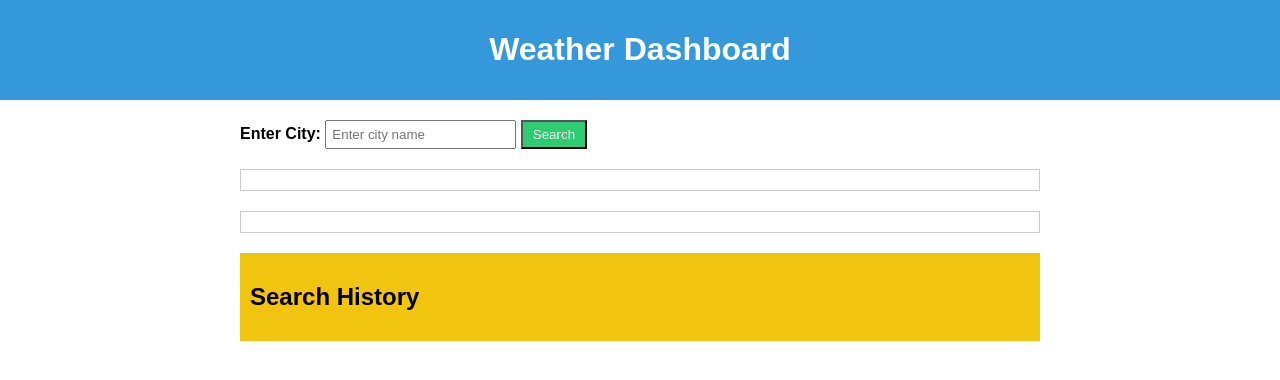
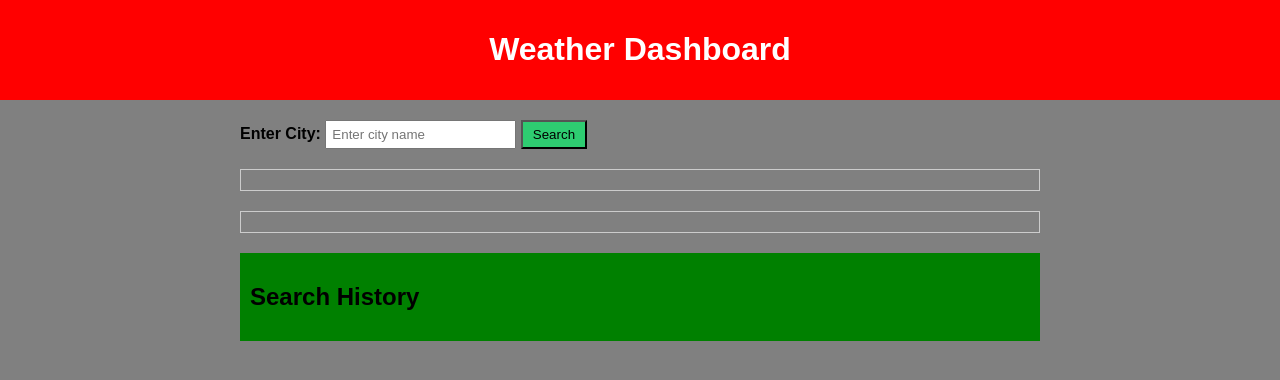
Before and after one commit to AleSolis24/Weather-app, a plain HTML site: page index.html in a window 1280 px wide. Drawn offline with Linux system fonts and the light colour scheme.

Commit message:
added readme.md and due to unseen event this is all I can do for this hw

```diff
--- a/assets/script.js
+++ b/assets/script.js
@@ -1,5 +1,6 @@
 // My API key for the weather forecast
 const apiKey = 'a8089e21a6fd496d9f36245d3d6d5c5f';
+// apiURL to link the forcast and days
 const apiURL = 'https://api.openweathermap.org/data/2.5';
 
 let searchForm = document.getElementById('searchForm');
--- a/assets/style.css
+++ b/assets/style.css
@@ -2,10 +2,11 @@ body {
     font-family: 'Arial', sans-serif;
     margin: 0;
     padding: 0;
+    background-color: grey;
   }
 
   header {
-    background-color: #3498db;
+    background-color: red;
     color: #fff;
     text-align: center;
     padding: 10px;
@@ -31,7 +32,7 @@ body {
   button {
     padding: 5px 10px;
     background-color: #2ecc71;
-    color: #fff;
+    color: black;
     cursor: pointer;
   }
 
@@ -46,7 +47,7 @@ body {
   }
 
   #searchHistory {
-    background-color: #f1c40f;
+    background-color: green;
     padding: 10px;
   }
 
```
Also changed, not shown: image-1.png (added), 1 other file.
